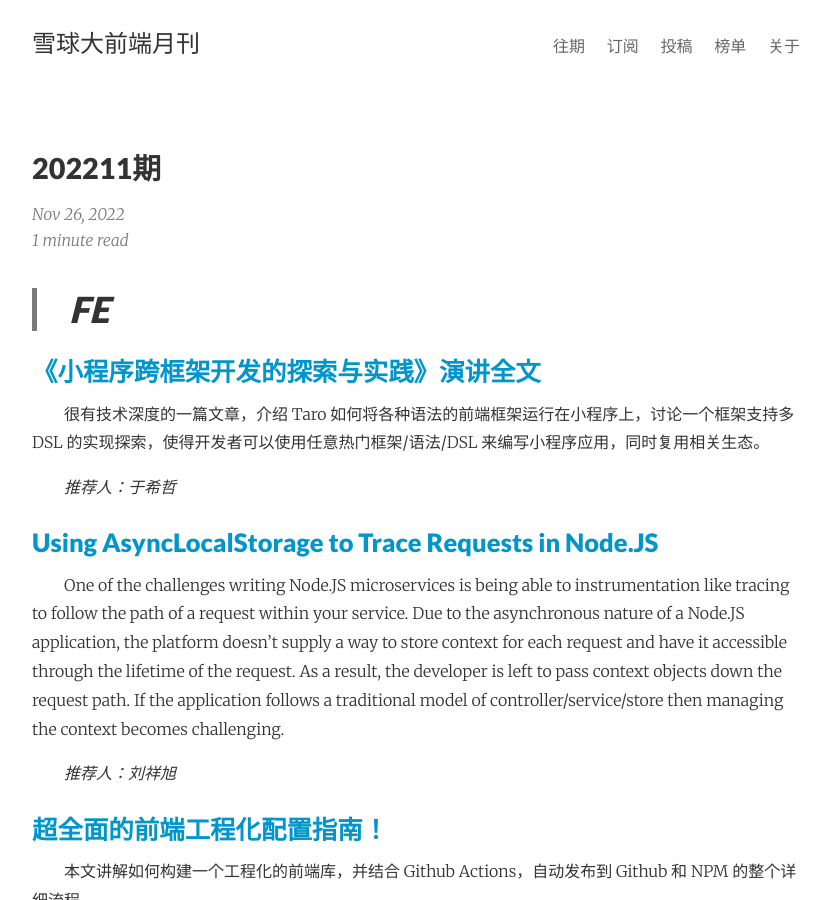
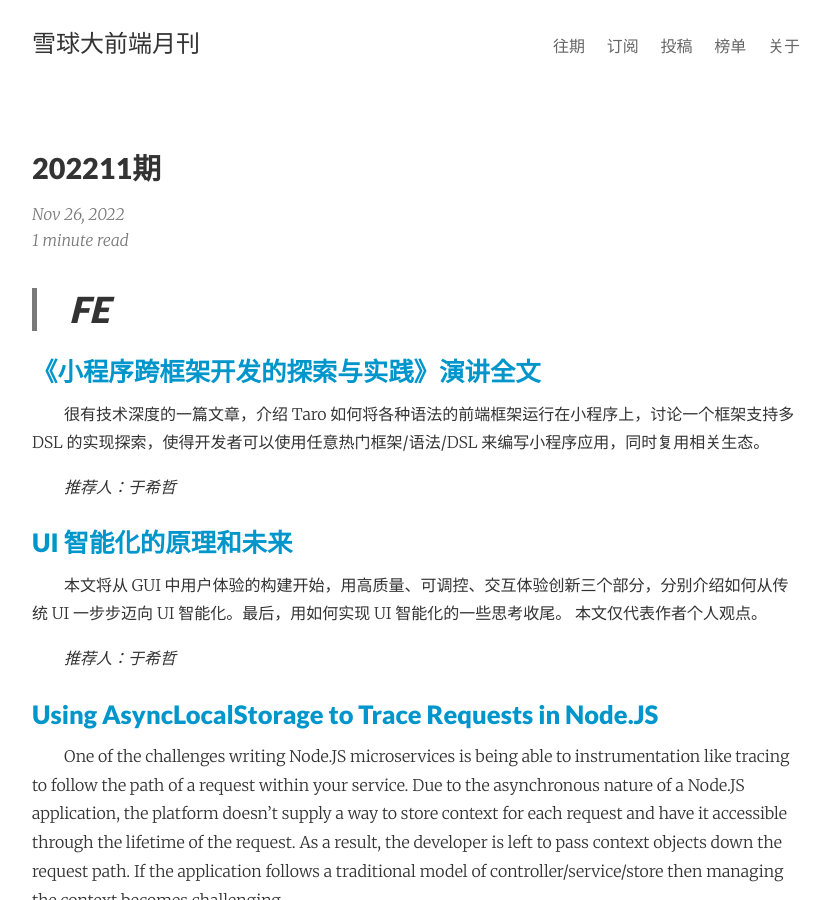
Before and after one commit to yoocky/monthly, a Jekyll site: the page built from _posts/2022-10-01-202211期.md, in a window 1280 px wide and 900 px high. Shown: the whole window, without its empty margins (224-1055 px from the left). Built offline with Jekyll 4.4.1, drawn with Linux system fonts in a browser that asks for light colours; nearby versions of some CDN libraries.

Commit message:
feat(post): add post

```diff
--- a/_posts/2022-10-01-202211期.md
+++ b/_posts/2022-10-01-202211期.md
@@ -14,6 +14,14 @@ categories: F2E
 很有技术深度的一篇文章，介绍 Taro 如何将各种语法的前端框架运行在小程序上，讨论一个框架支持多 DSL 的实现探索，使得开发者可以使用任意热门框架/语法/DSL 来编写小程序应用，同时复用相关生态。
 
 *推荐人：于希哲*
+
+
+#### [UI 智能化的原理和未来](https://mp.weixin.qq.com/s/J4TWPhPni7qwJ1JARZvqdw)
+
+本文将从 GUI 中用户体验的构建开始，用高质量、可调控、交互体验创新三个部分，分别介绍如何从传统 UI 一步步迈向 UI 智能化。最后，用如何实现 UI 智能化的一些思考收尾。 本文仅代表作者个人观点。
+
+*推荐人：于希哲*
+
 
 #### [Using AsyncLocalStorage to Trace Requests in Node.JS](https://issalcedo.me/posts/node-localstorage-trace)
 
```
